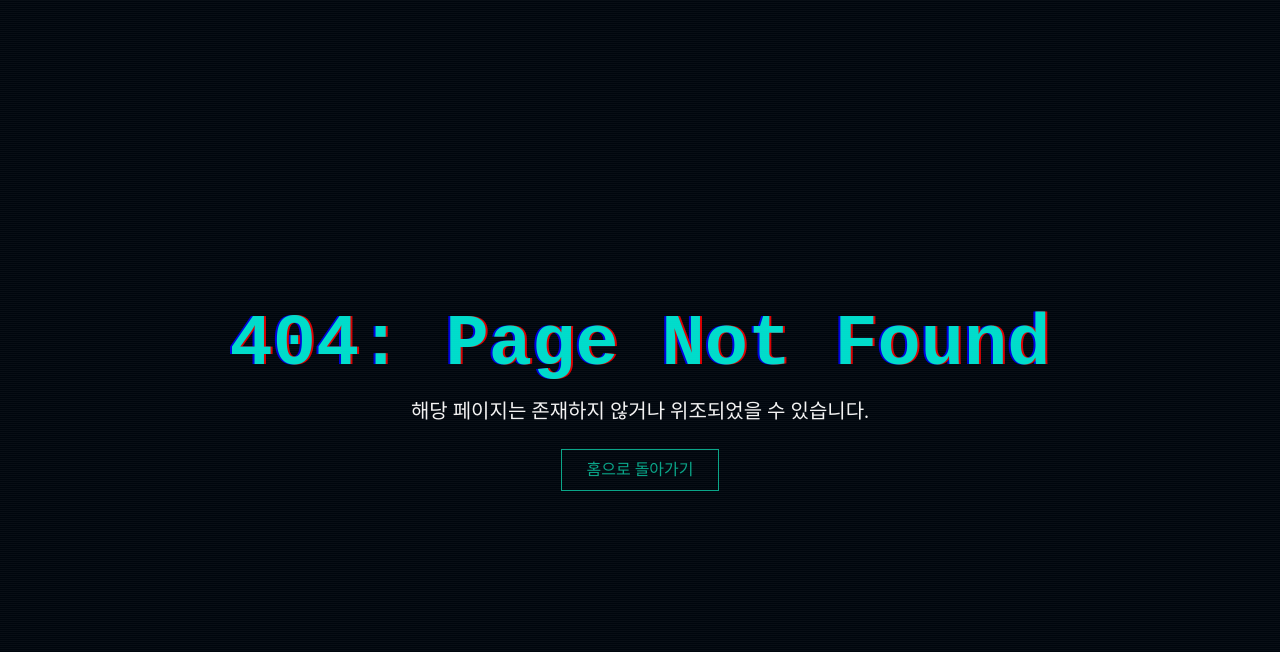
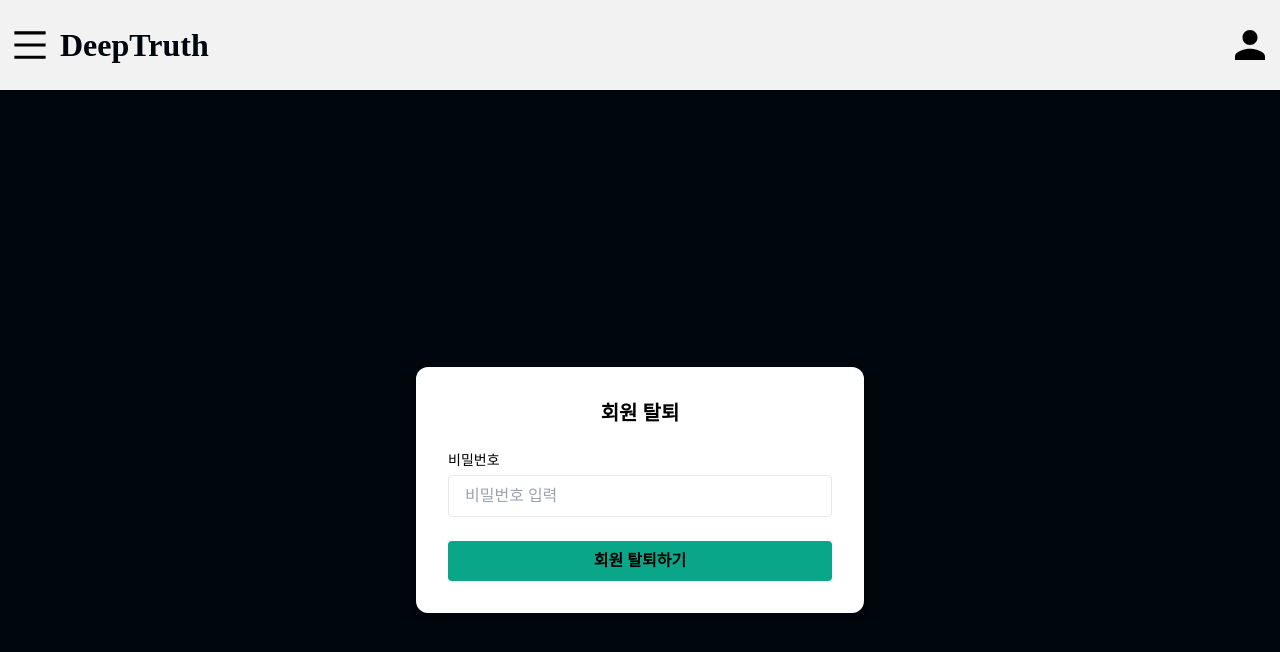
Before and after one commit to 25-HF003/front-end, a React (Vite) app: page /mypage/withdraw in a window 1280 px wide. Before the commit this address had no page. Shown: the top 652 px of the page. Built offline with nearby package versions, Linux system fonts and the light colour scheme; a web font is replaced by a local one.

Commit message:
ETR-37 Feat: 회원탈퇴 ui 완성

```diff
--- a/src/pages/Mypage/EditProfile.tsx
+++ b/src/pages/Mypage/EditProfile.tsx
@@ -1,7 +1,10 @@
 import { useState } from "react";
+import { useNavigate } from "react-router-dom";
+import { Link } from "react-router-dom";
 import { useValidation } from "../../hooks/useValidation";
 
 function EditProfile() {
+  const navigate = useNavigate();
   const [name, setName] = useState("");
   const [id, setId] = useState("");
   const [password, setPassword] = useState("");
@@ -34,6 +37,7 @@ function EditProfile() {
     if (validId && validPw && validNickname) {
       console.log("회원 정보 수정 시도");
       // 서버로 제출
+      navigate("/mypage");
     }
   };
 
@@ -126,9 +130,9 @@ function EditProfile() {
           </button>
 
           {/* 탈퇴 */}
-          <p className="text-center text-sm text-gray-900 mt-3 cursor-pointer hover:underline">
+          <Link to="/mypage/withdraw" className="text-center text-sm text-gray-900 mt-3 cursor-pointer hover:underline block">
             회원 탈퇴하기
-          </p>
+          </Link>
         </form>
       </div>
     </div>
--- /dev/null
+++ b/src/pages/Mypage/Withdraw.tsx
@@ -0,0 +1,93 @@
+import { useState } from "react";
+import { useNavigate } from "react-router-dom";
+
+function Withdraw() {
+  const [password, setPassword] = useState("");
+  const [showModal, setShowModal] = useState(false);
+  const [passwordError, setPasswordError] = useState(false);
+  const navigate = useNavigate();
+
+  const handleWithdraw = (e: React.FormEvent) => {
+    e.preventDefault();
+
+    if (!password.trim()) {
+      setPasswordError(true);
+      return;
+    }
+    setShowModal(true); // 모달 열기
+  };
+
+  const handlePasswordChange = (e: React.ChangeEvent<HTMLInputElement>) => {
+    setPassword(e.target.value);
+
+    if (e.target.value.trim()) {
+      setPasswordError(false); // 입력되면 에러 제거
+    }
+  };
+
+  const confirmWithdraw = () => {
+    setShowModal(false);
+    // 실제 탈퇴 API 호출
+    console.log("탈퇴 진행 (비밀번호):", password);
+    navigate("/");
+  };
+
+  const cancelWithdraw = () => {
+    setShowModal(false);
+  };
+
+  return (
+    <div className="flex items-center justify-center min-h-screen">
+      <div className="bg-white-100 p-8 rounded-xl shadow-md w-full max-w-md text-center">
+        <h2 className="text-xl font-bold mb-6">회원 탈퇴</h2>
+        <form onSubmit={handleWithdraw} className="space-y-6">
+          <div className="text-left">
+            <label className="block text-sm font-medium mb-1">비밀번호</label>
+            <input
+              type="password"
+              value={password}
+              onChange={handlePasswordChange}
+              className="w-full px-4 py-2 border rounded focus:outline-none focus:ring-2 focus:ring-green-200"
+              placeholder="비밀번호 입력"
+            />
+            {passwordError && (
+              <p className="text-red-500 text-sm mt-1">비밀번호를 입력해주세요.</p>
+            )}
+          </div>
+          <button
+            type="submit"
+            className="w-full bg-green-200 text-black-100 font-semibold py-2 rounded hover:bg-green-300"
+          >
+            회원 탈퇴하기
+          </button>
+        </form>
+      </div>
+
+      {/* 모달 */}
+      {showModal && (
+        <div className="fixed inset-0 bg-black-100 bg-opacity-50 flex items-center justify-center z-50">
+          <div className="bg-white-100 p-6 rounded-lg shadow-lg w-full max-w-xs text-center">
+            <h3 className="text-lg font-bold mb-4">정말 탈퇴하시겠습니까?</h3>
+            <p className="text-sm text-gray-900 mb-6">탈퇴 후 계정은 복구되지 않습니다.</p>
+            <div className="flex justify-between space-x-4">
+              <button
+                onClick={cancelWithdraw}
+                className="flex-1 py-2 bg-gray-500 rounded hover:bg-gray-900"
+              >
+                취소
+              </button>
+              <button
+                onClick={confirmWithdraw}
+                className="flex-1 py-2 bg-red-500 text-white rounded hover:bg-red-600"
+              >
+                탈퇴
+              </button>
+            </div>
+          </div>
+        </div>
+      )}
+    </div>
+  );
+}
+
+export default Withdraw;
--- a/src/routes/Router.tsx
+++ b/src/routes/Router.tsx
@@ -6,6 +6,7 @@ import Features from "../pages/Features";
 import MyPage from "../pages/Mypage/MyPage";
 import PwCheck from "../pages/Mypage/PwCheck"
 import EditProfile from "../pages/Mypage/EditProfile";
+import Withdraw from "../pages/Mypage/Withdraw";
 import Detection from "../pages/Deepfake/Detection";
 import WatermarkInsert from "../pages/Watermark/WatermarkInsert";
 import WatermarkDetection from "../pages/Watermark/WatermarkDetection";
@@ -56,6 +57,10 @@ const Router = createBrowserRouter([
         element: <EditProfile />
       },
       {
+        path: 'mypage/withdraw',
+        element: <Withdraw />
+      },
+      {
         path: '/detection',
         element: <Detection />
       },
```
